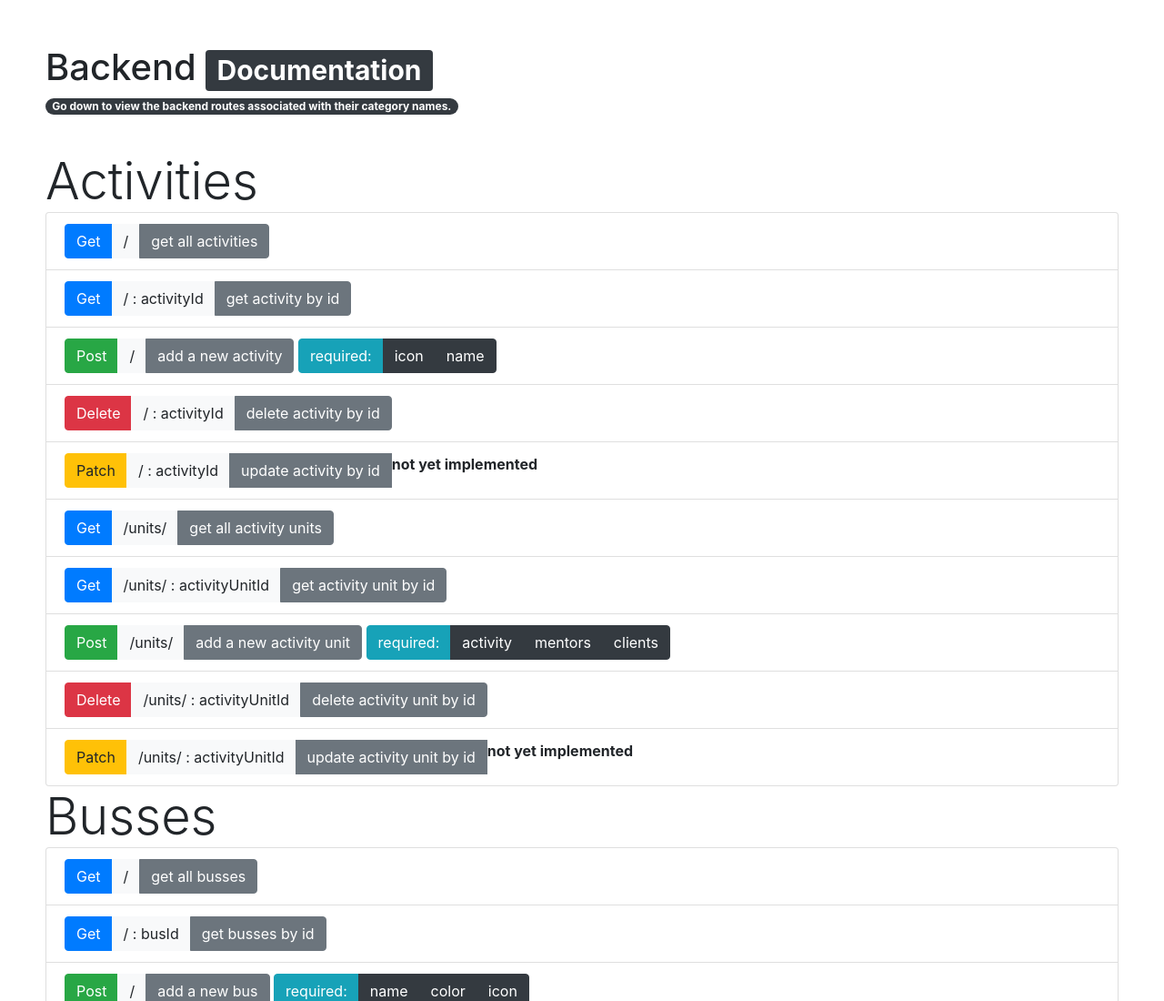
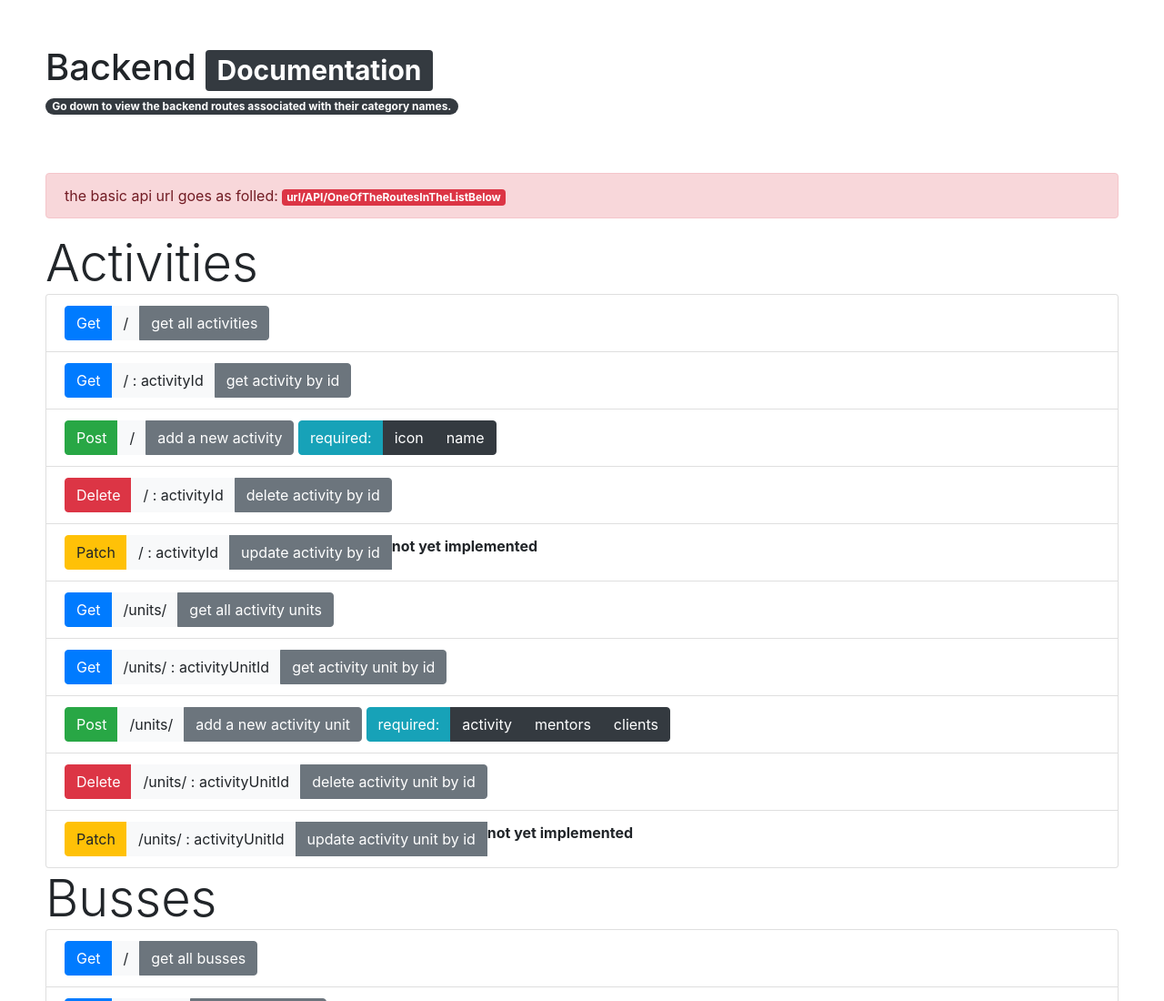
Before and after one commit to JakobLierman/Kolveniershof-backend, a website: page public/index.html in a window 1280 px wide. Shown: the top 1100 px of the page at 91% size. Drawn offline with Linux system fonts and the light colour scheme.

Commit message:
added a warning as requested/needed :) <3

```diff
--- a/public/index.html
+++ b/public/index.html
@@ -15,7 +15,13 @@
         Go down to view the backend routes associated with their category names.
       </span>
     </p>
-    <br />
+    <br /><br />
+    <div class="alert alert-danger" role="alert">
+      the basic api url goes as folled:
+      <span class="badge badge-danger"
+        >url/API/OneOfTheRoutesInTheListBelow</span
+      >
+    </div>
     <!-- !!!!!!!!!!!!!!!!!!!!!!!!!!!!!!!!!!!!!!!!!!!!!!!!!!!!!!!!!!!!!!!!!!!! -->
     <!--Activities-->
     <div class="display-4">
```
